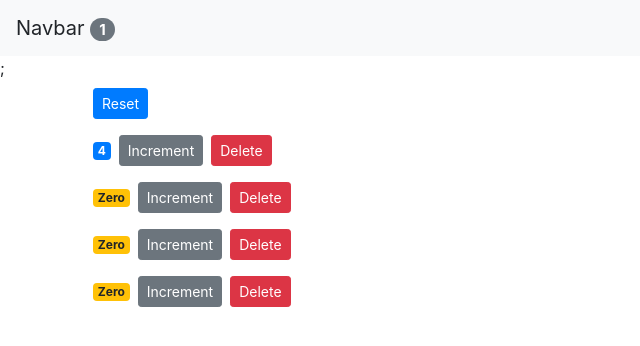
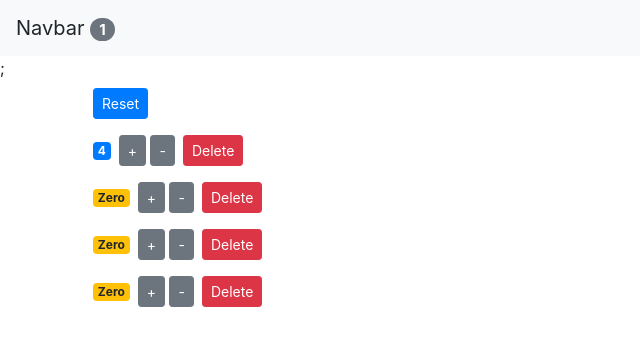
Before and after one commit to Pupperoni/counter-app, a React (Create React App) app: page / in a window 1280 px wide. Shown: the top 346 px of the page, without its empty margins (0-640 px from the left). Built offline with nearby package versions, Linux system fonts and the light colour scheme.

Commit message:
Add decrement function

```diff
--- a/src/App.js
+++ b/src/App.js
@@ -32,6 +32,14 @@
     this.setState({ counters });
   };
 
+  handleDecrement = counter => {
+    const counters = [...this.state.counters];
+    const index = counters.indexOf(counter);
+    counters[index] = { ...counter };
+    counters[index].value--;
+    this.setState({ counters });
+  };
+
   handleDelete = counterId => {
     const counters = this.state.counters.filter(c => c.id !== counterId);
     this.setState({ counters });
@@ -57,6 +65,7 @@
             counters={this.state.counters}
             onReset={this.handleReset}
             onIncrement={this.handleIncrement}
+            onDecrement={this.handleDecrement}
             onDelete={this.handleDelete}
           />
         </main>
--- a/src/components/counter.jsx
+++ b/src/components/counter.jsx
@@ -19,7 +19,13 @@
           onClick={() => this.props.onIncrement(this.props.counter)}
           className="btn btn-secondary btn-sm"
         >
-          Increment
+          +
+        </button>{" "}
+        <button
+          onClick={() => this.props.onDecrement(this.props.counter)}
+          className="btn btn-secondary btn-sm"
+        >
+          -
         </button>
         <button
           onClick={() => this.props.onDelete(this.props.counter.id)}
--- a/src/components/counters.jsx
+++ b/src/components/counters.jsx
@@ -4,7 +4,13 @@
 class Counters extends Component {
   render() {
     // console.log("Counters - Rendered");
-    const { onReset, counters, onDelete, onIncrement } = this.props;
+    const {
+      onReset,
+      counters,
+      onDelete,
+      onIncrement,
+      onDecrement
+    } = this.props;
     return (
       <div>
         <button onClick={onReset} className="btn btn-primary btn-sm m-2">
@@ -15,6 +21,7 @@
             key={counter.id}
             onDelete={onDelete}
             onIncrement={onIncrement}
+            onDecrement={onDecrement}
             counter={counter}
           />
         ))}
```
